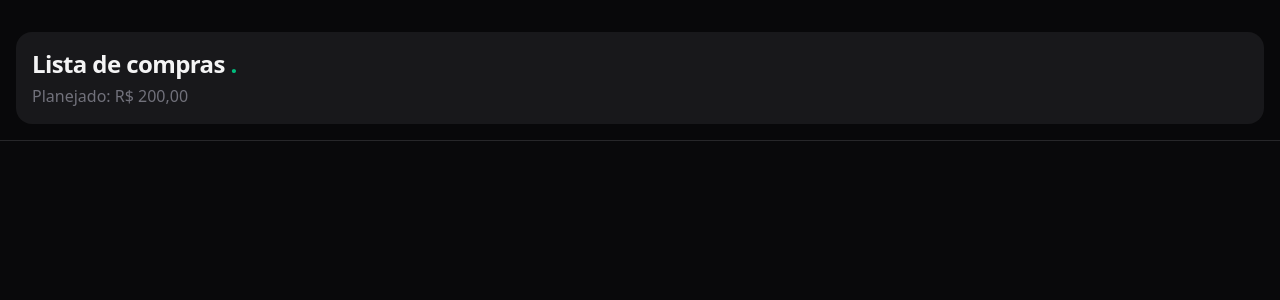
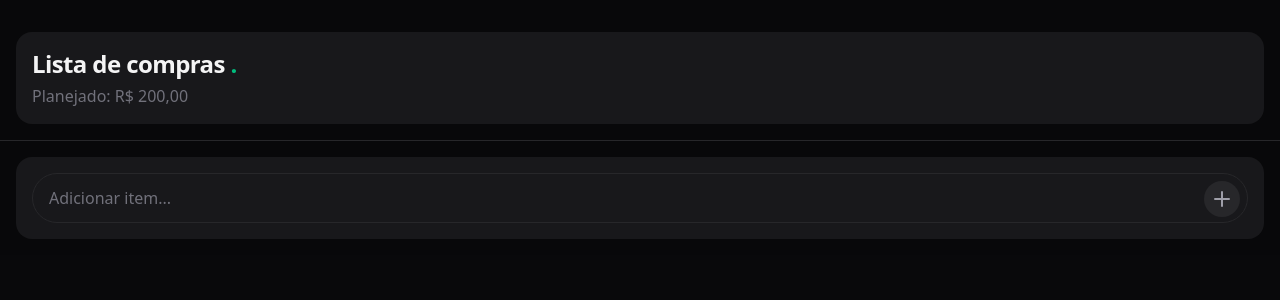
Before and after one commit to alexandreramosdev/contas-antes, a Next.js app: page / in a window 1280 px wide. Shown: the top 300 px of the page. Built offline with nearby package versions, Linux system fonts and the light colour scheme.

Commit message:
feat(ui): Adiciona AddItemInput

```diff
--- a/app/page.tsx
+++ b/app/page.tsx
@@ -1,9 +1,11 @@
+import AddItemInput from "@/components/AddItemInput";
 import Header from "@/components/Header";
 
 export default function Home() {
   return (
     <div className="relative font-sans min-h-screen pb-32">
       <Header />
+      <AddItemInput />
     </div>
   );
 }
--- /dev/null
+++ b/components/AddItemInput.tsx
@@ -0,0 +1,23 @@
+import { Plus } from "lucide-react";
+
+export default function AddItemInput() {
+  return (
+    <div className="sticky top-0 z-10 bg-zinc-950/80 backdrop-blur-md border-0 p-4">
+      <form
+        className="bg-zinc-900 rounded-2xl p-4 w-full flex relative "
+        action=""
+      >
+        <input
+          className="w-full border bg-zinc-900 border-zinc-800 rounded-full py-3 px-4 text-zinc-100 placeholder:text-zinc-500 focus:outline-none focus:ring-2 focus:ring-emerald-500/50 transition-all "
+          type="text"
+          name=""
+          id=""
+          placeholder="Adicionar item..."
+        />
+        <button className="absolute right-6 top-6 bg-zinc-800 hover:bg-emerald-600 hover:text-white text-zinc-400 p-1.5 rounded-full transition-colors">
+          <Plus />
+        </button>
+      </form>
+    </div>
+  );
+}
```
